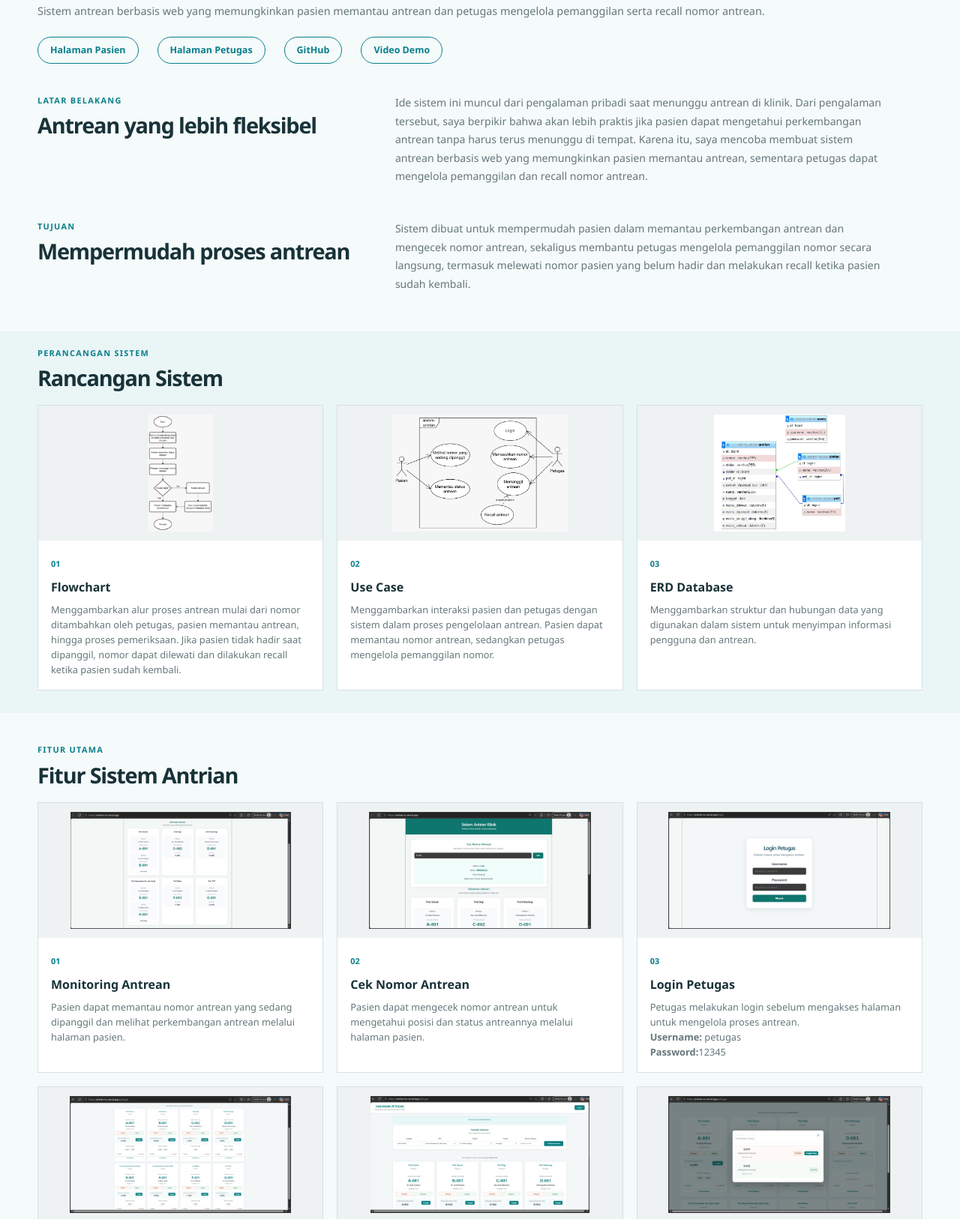
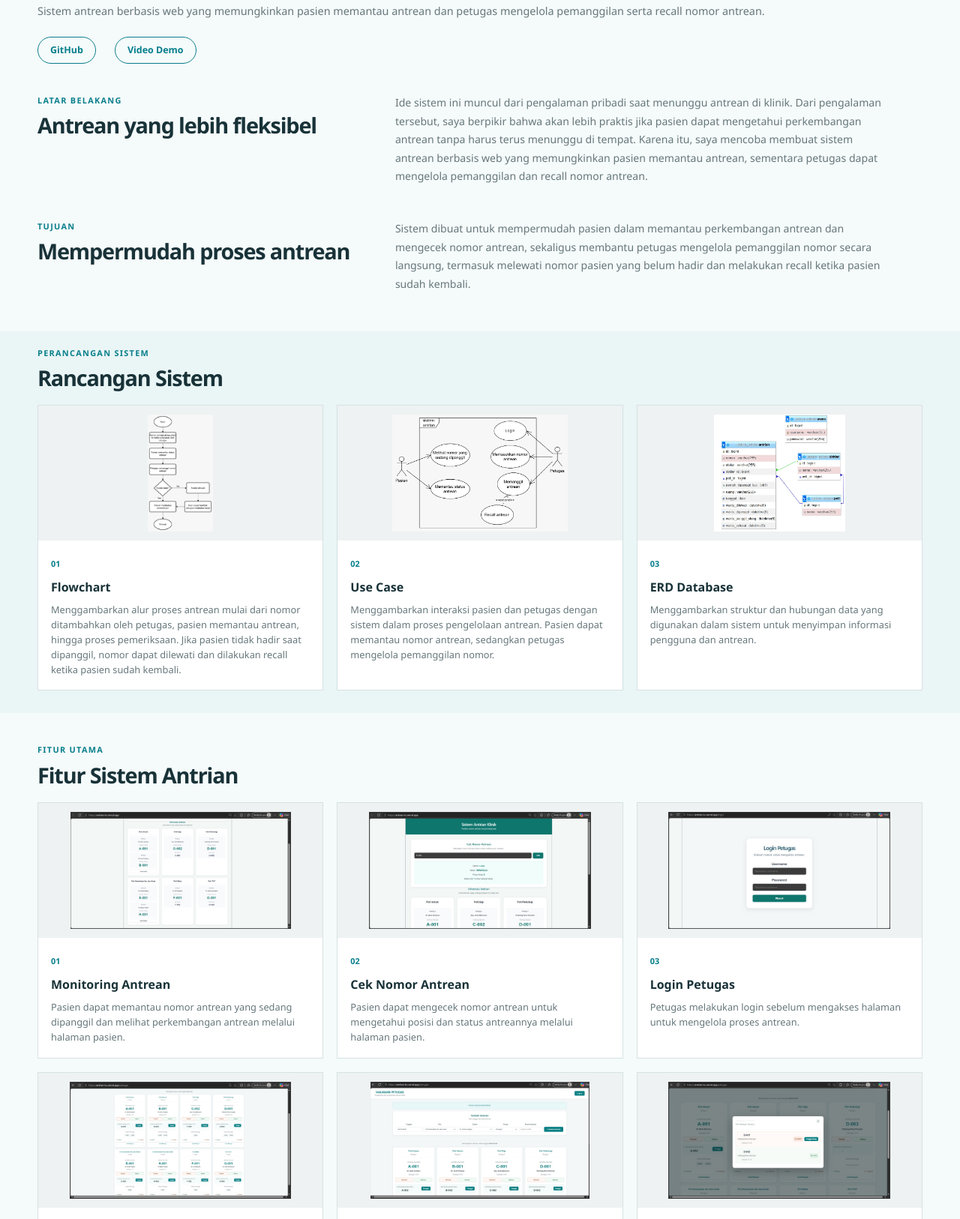
Before and after one commit to Shafiraaa12/Portofolio, a plain HTML site: page proyek/sistem-antrian.html in a window 1280 px wide. Shown: the part 238-1864 px from the top of the page at 75% size. Drawn offline with Linux system fonts and the light colour scheme.

Commit message:
Update portfolio

```diff
--- a/proyek/sistem-antrian.html
+++ b/proyek/sistem-antrian.html
@@ -75,7 +75,7 @@
 
           <div class="project-detail__links">
 
-            <a
+            <!-- <a
               href="https://antrian-ku.vercel.app/"
               target="_blank"
               rel="noopener noreferrer"
@@ -91,7 +91,7 @@
               class="education__document"
             >
               Halaman Petugas
-            </a>
+            </a> -->
 
             <a
               href="https://github.com/Shafiraaa12/sistem-antrian.git"
@@ -516,10 +516,10 @@
                 Petugas melakukan login sebelum mengakses
                 halaman untuk mengelola proses antrean.
               </p>
-              <p>
+              <!--<p>
                 <strong>Username:</strong> petugas<br>
                 <strong>Password:</strong>12345
-              </p>
+              </p>-->
 
             </div>
 
```
